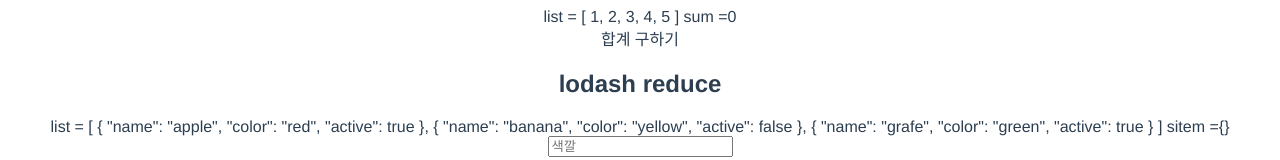
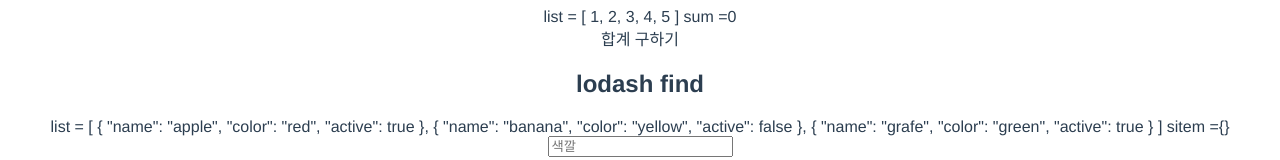
Before and after one commit to mini2ft/vue_project, a Vue app: page / in a window 1280 px wide. Shown: the part 218-378 px from the top of the page. Built offline with nearby package versions, Linux system fonts and the light colour scheme.

Commit message:
문구 수정

```diff
--- a/src/pages/find.vue
+++ b/src/pages/find.vue
@@ -1,5 +1,5 @@
 <template>
-    <h2>lodash reduce</h2>
+    <h2>lodash find</h2>
 
 <div>
     list = {{ list }}
```
